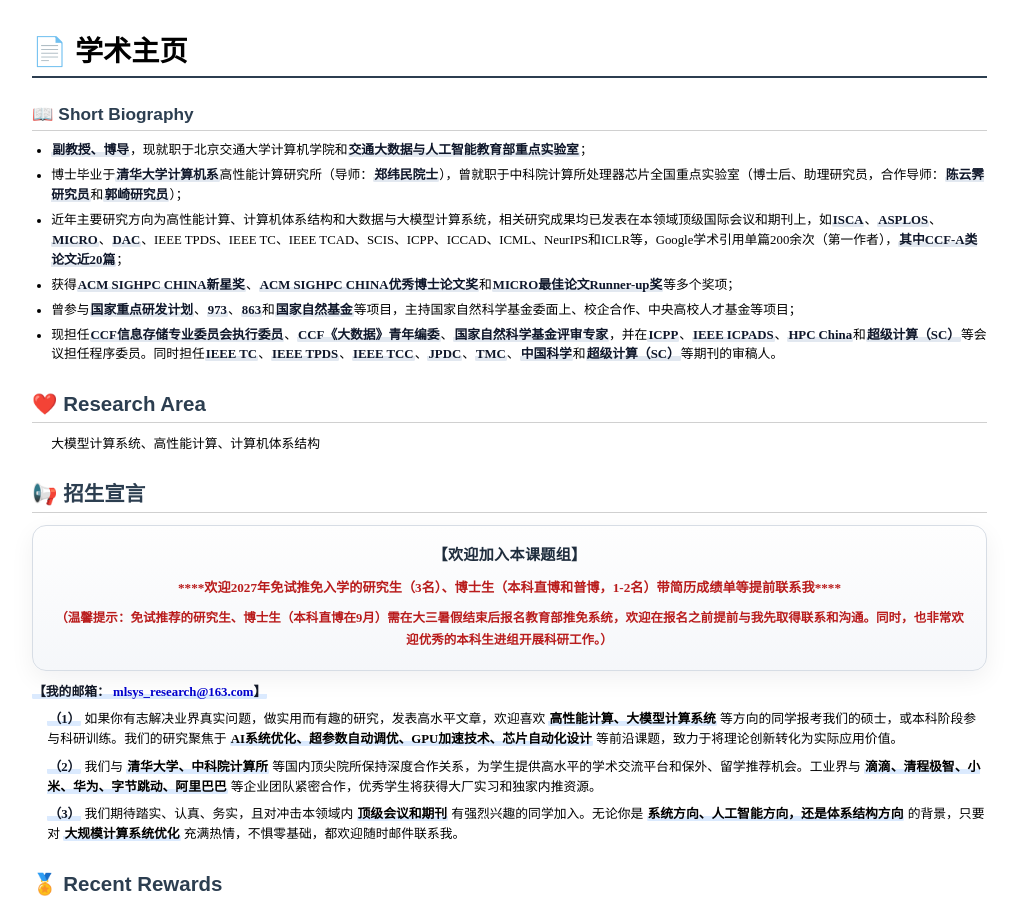
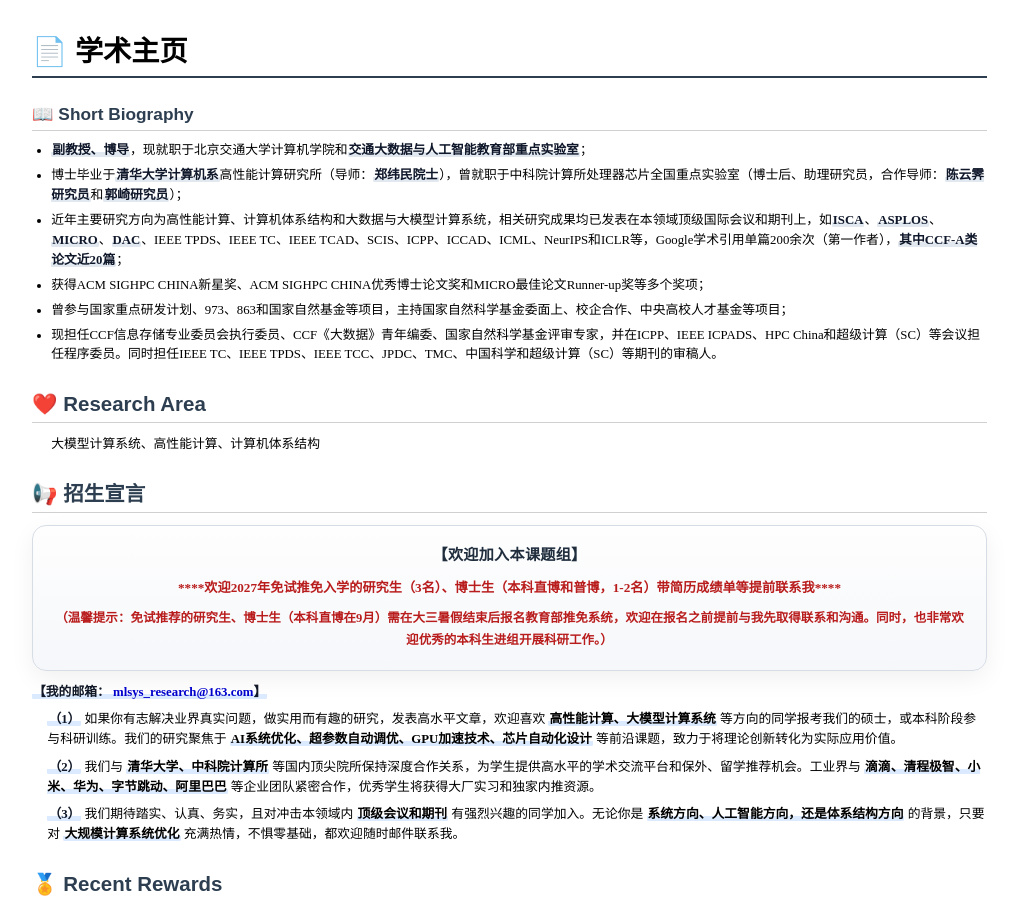
Before and after one commit to mlsys-research-jedy/mlsys-research-jedy.github.io, a Jekyll site: the page index.html, which Jekyll copies as it is, in a window 1280 px wide and 900 px high. Shown: the whole window, without its empty margins (123-1141 px from the left). Built offline with Jekyll 4.4.1, drawn with Linux system fonts in a browser that asks for light colours.

Commit message:
Simplify biography emphasis

```diff
--- a/index.html
+++ b/index.html
@@ -133,9 +133,9 @@
             <li><span class="bold">副教授、博导</span>，现就职于北京交通大学计算机学院和<span class="bold">交通大数据与人工智能教育部重点实验室</span>；</li>
             <li>博士毕业于<span class="bold">清华大学计算机系</span>高性能计算研究所（导师：<span class="bold">郑纬民院士</span>），曾就职于中科院计算所处理器芯片全国重点实验室（博士后、助理研究员，合作导师：<span class="bold">陈云霁研究员</span>和<span class="bold">郭崎研究员</span>）；</li>
             <li>近年主要研究方向为高性能计算、计算机体系结构和大数据与大模型计算系统，相关研究成果均已发表在本领域顶级国际会议和期刊上，如<span class="bold">ISCA</span>、<span class="bold">ASPLOS</span>、<span class="bold">MICRO</span>、<span class="bold">DAC</span>、IEEE TPDS、IEEE TC、IEEE TCAD、SCIS、ICPP、ICCAD、ICML、NeurIPS和ICLR等，Google学术引用单篇200余次（第一作者），<span class="bold">其中CCF-A类论文近20篇</span>；</li>
-            <li>获得<span class="bold">ACM SIGHPC CHINA新星奖</span>、<span class="bold">ACM SIGHPC CHINA优秀博士论文奖</span>和<span class="bold">MICRO最佳论文Runner-up奖</span>等多个奖项；</li>
-            <li>曾参与<span class="bold">国家重点研发计划</span>、<span class="bold">973</span>、<span class="bold">863</span>和<span class="bold">国家自然基金</span>等项目，主持国家自然科学基金委面上、校企合作、中央高校人才基金等项目；</li>
-            <li>现担任<span class="bold">CCF信息存储专业委员会执行委员</span>、<span class="bold">CCF《大数据》青年编委</span>、<span class="bold">国家自然科学基金评审专家</span>，并在<span class="bold">ICPP</span>、<span class="bold">IEEE ICPADS</span>、<span class="bold">HPC China</span>和<span class="bold">超级计算（SC）</span>等会议担任程序委员。同时担任<span class="bold">IEEE TC</span>、<span class="bold">IEEE TPDS</span>、<span class="bold">IEEE TCC</span>、<span class="bold">JPDC</span>、<span class="bold">TMC</span>、<span class="bold">中国科学</span>和<span class="bold">超级计算（SC）</span>等期刊的审稿人。</li>
+            <li>获得ACM SIGHPC CHINA新星奖、ACM SIGHPC CHINA优秀博士论文奖和MICRO最佳论文Runner-up奖等多个奖项；</li>
+            <li>曾参与国家重点研发计划、973、863和国家自然基金等项目，主持国家自然科学基金委面上、校企合作、中央高校人才基金等项目；</li>
+            <li>现担任CCF信息存储专业委员会执行委员、CCF《大数据》青年编委、国家自然科学基金评审专家，并在ICPP、IEEE ICPADS、HPC China和超级计算（SC）等会议担任程序委员。同时担任IEEE TC、IEEE TPDS、IEEE TCC、JPDC、TMC、中国科学和超级计算（SC）等期刊的审稿人。</li>
         </ul>
     </div>
 
```
